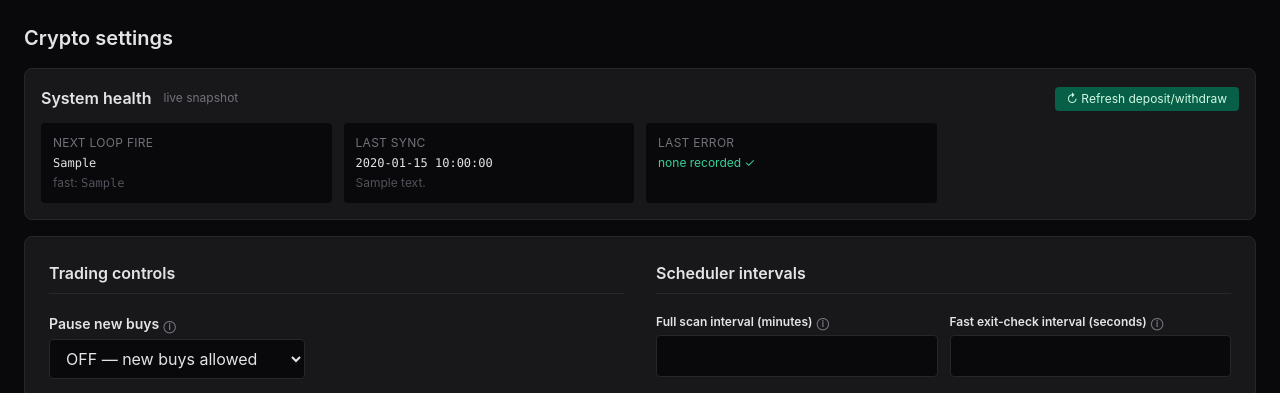
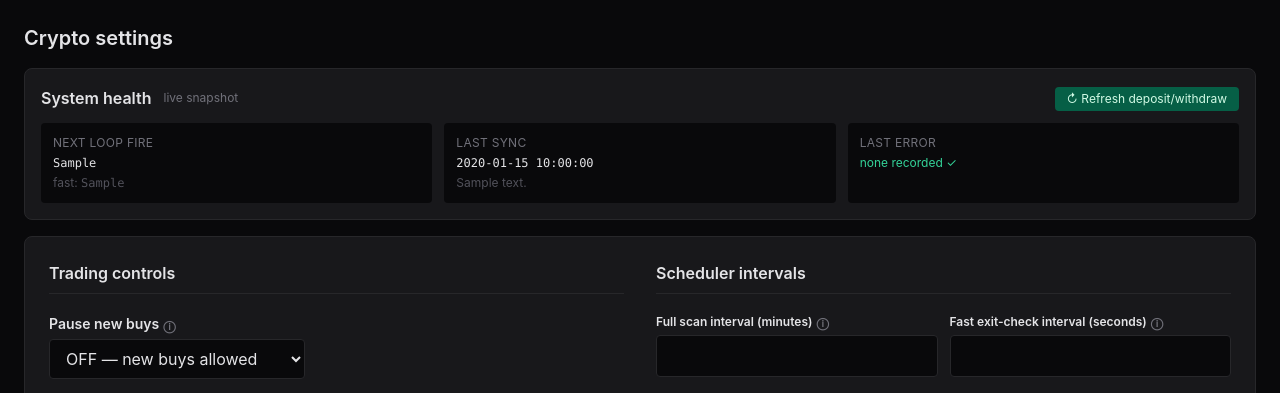
Before and after one commit to Cplus666/tradar, a Flask app: template webapp/crypto/templates/crypto_settings.html in a window 1280 px wide; the page is wider, and only the part inside the window is pictured. Shown: the part 57-450 px from the top of that part. Run offline with Flask 3, Linux system fonts and the light colour scheme; the template is opened without the code that fills it: most values are stand-ins (such as "Sample title", 1, 10 or a date in 2020).

Commit message:
Settings: System Health 3-col + wrap long summaries
Co-Authored-By: Claude Sonnet 4.6 <noreply@anthropic.com>

```diff
--- a/webapp/crypto/templates/crypto_settings.html
+++ b/webapp/crypto/templates/crypto_settings.html
@@ -26,7 +26,7 @@
       <button class="text-xs bg-emerald-800 hover:bg-emerald-700 text-emerald-100 px-3 py-1 rounded">↻ Refresh deposit/withdraw</button>
     </form>
   </div>
-  <div class="grid grid-cols-2 md:grid-cols-4 gap-3 text-xs">
+  <div class="grid grid-cols-1 md:grid-cols-3 gap-3 text-xs">
     <div class="bg-zinc-950 rounded p-3">
       <div class="text-zinc-500 uppercase tracking-wide mb-1">Next loop fire</div>
       <div class="mono text-zinc-200">{{ health.next_loop_fire or '—' }}</div>
@@ -38,7 +38,7 @@
       <div class="text-zinc-500 uppercase tracking-wide mb-1">Last sync</div>
       <div class="mono text-zinc-200">{{ health.last_sync_at or 'never' }}</div>
       {% if health.last_sync_summary %}
-        <div class="text-zinc-600 mt-1 truncate" title="{{ health.last_sync_summary }}">{{ health.last_sync_summary }}</div>
+        <div class="text-zinc-600 mt-1 break-words">{{ health.last_sync_summary }}</div>
       {% endif %}
     </div>
     {# "Today's drawdown" panel removed: it derived `current_val` from a regex
@@ -49,7 +49,7 @@
       <div class="text-zinc-500 uppercase tracking-wide mb-1">Last error</div>
       {% if health.last_error_at %}
         <div class="mono text-rose-300">{{ health.last_error_at }}</div>
-        <div class="text-zinc-400 mt-1 truncate" title="{{ health.last_error_summary }}">{{ health.last_error_summary }}</div>
+        <div class="text-zinc-400 mt-1 break-words">{{ health.last_error_summary }}</div>
       {% else %}
         <div class="text-emerald-400">none recorded ✓</div>
       {% endif %}
```
